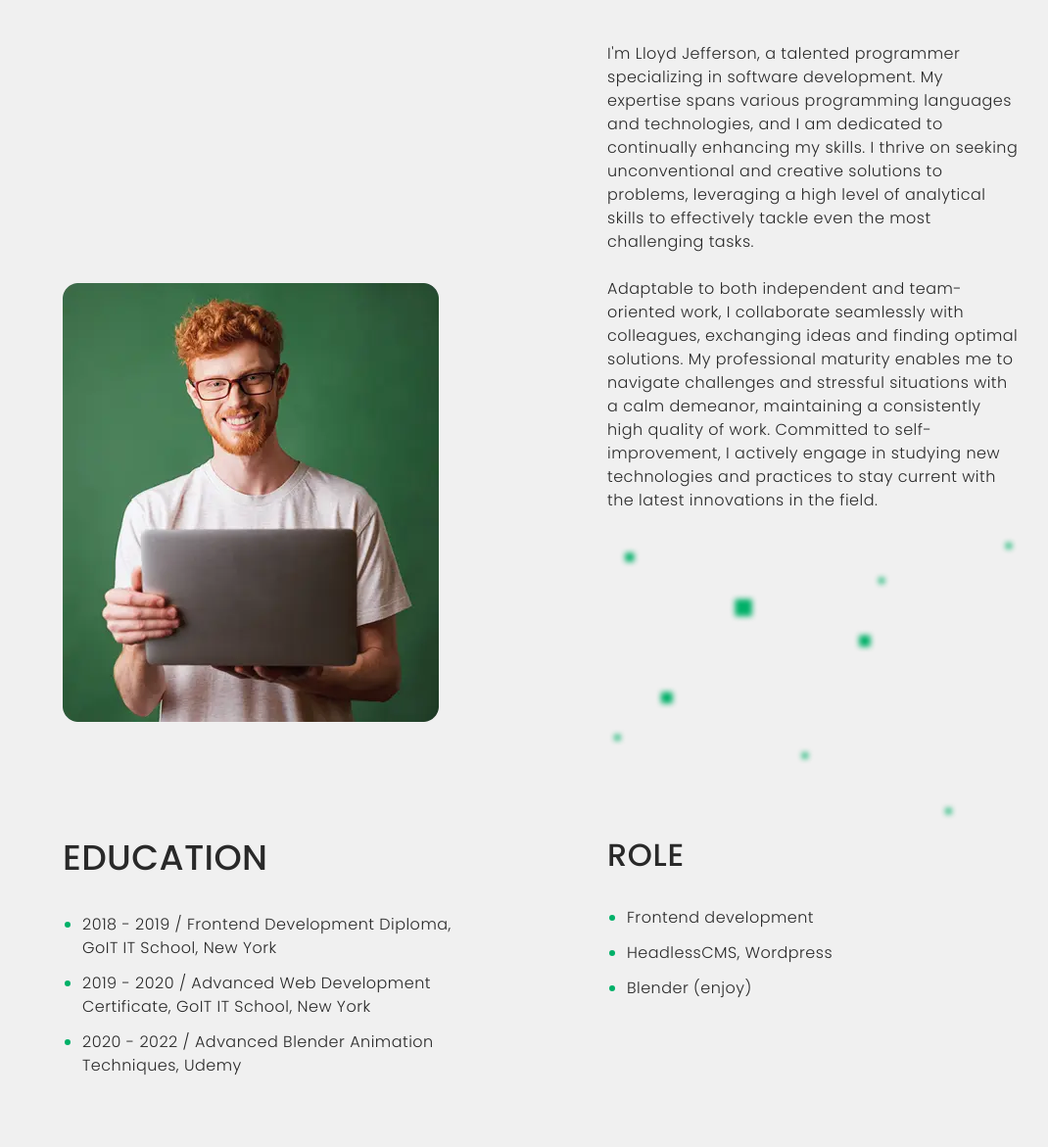
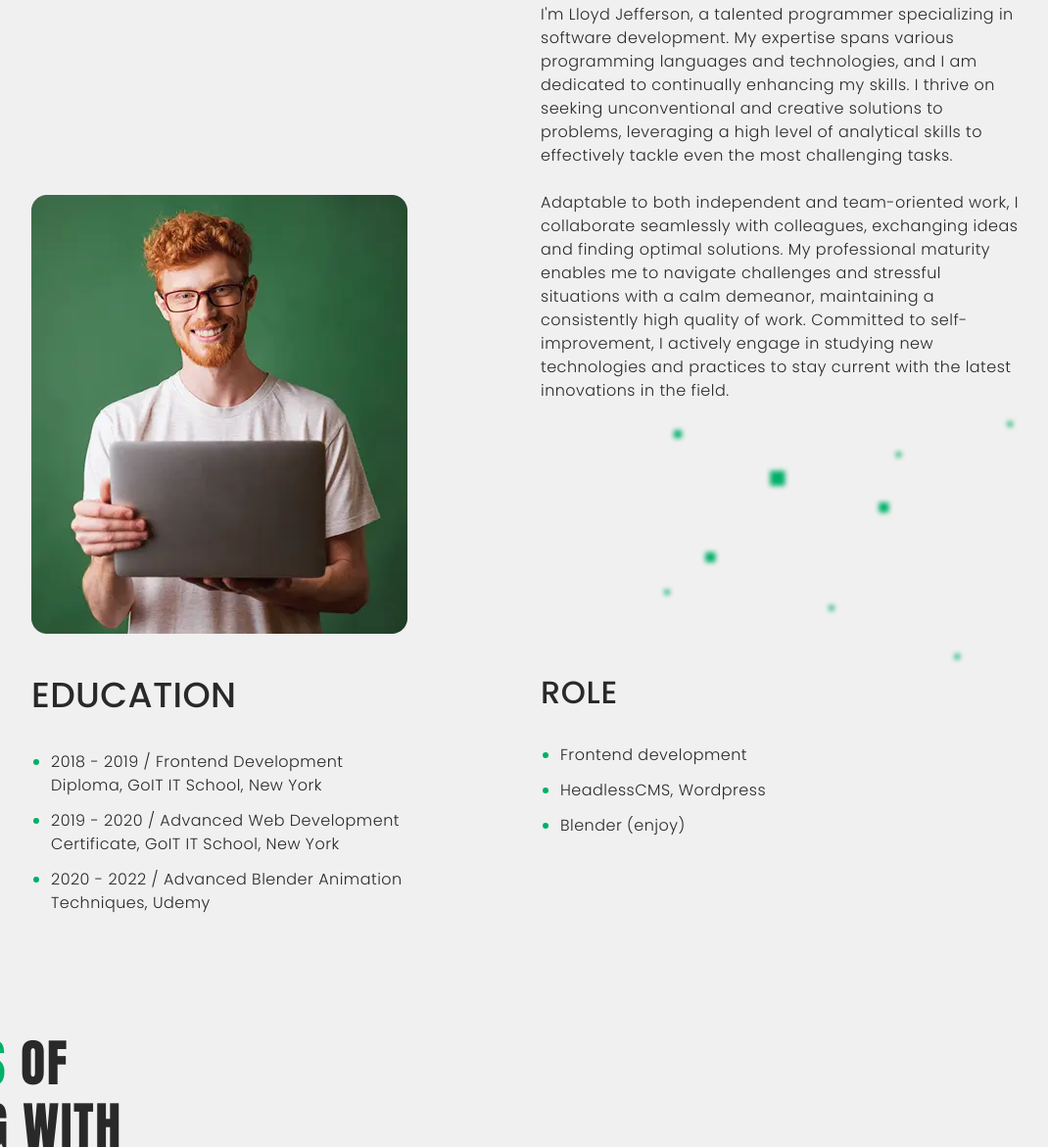
Before and after one commit to maxymus101/JS-team-project-g14, a website built with Vite: page src/index.html in a window 1280 px wide. Shown: the part 235-1406 px from the top of the page at 98% size, without its empty margins (208-1278 px from the left). Built offline with nearby package versions, Linux system fonts and the light colour scheme.

Commit message:
css and thml about

```diff
--- a/src/css/about-me.css
+++ b/src/css/about-me.css
@@ -1,4 +1,6 @@
-
+.about-me{
+    margin-bottom: 80px;
+}
    .about-me-title {
        font-family: "Impact", sans-serif;
    font-weight: 400;
@@ -10,23 +12,23 @@
    color: #292929;
    display: flex;
    align-items: center;
-   padding-bottom: 40px;
+   margin-bottom: 40px;
    }
    .about-me-span {
        color: #00B068;
-       padding-left: 15px;
+       margin-left: 15px;
    }
 
    .content-image-container {
-       display: flex;
+       display: block;
    align-items: center;
-       border-radius: 16px;
+   margin-bottom: 40px;
    }
    .bio-container {
        display: flex;
    justify-content: left;
    flex-direction: column;
-   margin-bottom: 40px;
+
    }
    .bio-title {
        font-family: "Poppins", sans-serif;
@@ -36,8 +38,7 @@
    letter-spacing: 0.02em;
    text-transform: uppercase;
    color: #292929;
-   padding-top: 40px;
-   padding-bottom: 32px;
+   margin-bottom: 32px;
    }
    .bio-item-cont
    .bio-item-cont1 {
@@ -47,12 +48,12 @@
    line-height: 1.5;
    letter-spacing: 0.03em;
    color: #292929;
-   padding-bottom: 24px;
+   margin-bottom: 24px;
 
    }
 
    .education-continer {
-   padding-bottom: 40px;
+   margin-bottom: 40px;
    }
 
    .education-title {
@@ -63,7 +64,7 @@
    letter-spacing: 0.02em;
    text-transform: uppercase;
    color: #292929;
-   padding-bottom: 32px;
+  margin-bottom: 32px;
 
    }
 
@@ -79,7 +80,7 @@
    gap: 12px;
    list-style: disc;
    list-style-position: outside;
-   padding-left: 20px;
+   margin-left: 20px;
    }
 
    .education-list li::marker {
@@ -94,7 +95,7 @@
        letter-spacing: 0.02em;
        text-transform: uppercase;
        color: #292929;
-       padding-bottom: 32px;
+       margin-bottom: 32px;
    }
 
    .role-list {
@@ -109,7 +110,7 @@
    gap: 12px;
    list-style: disc;
    list-style-position: outside;
-   padding-left: 20px;
+   margin-left: 20px;
    }
 
    .role-list li::marker {
@@ -131,34 +132,43 @@
           line-height: 1.1;
           letter-spacing: 0.02em;
           }
-
+          .bio-img-container {
+            display: flex;
+            align-items: flex-start;
+            position: relative;
+            gap: 32px;
+          }
           .content-image-container {
-           position: relative;
-           top: 90px;
-          }
-
-          .bio-img-container {
-           display: grid;
-           grid-template-columns: 3fr 3fr;
-           margin: 0;
-         gap: 32px;
+            flex: 0 0 auto;
+            margin-top: 375px;
           }
 
           .bio-title {
-          font-size: 36px;
-          line-height: 1.3;
-          letter-spacing: 0.01em;
+            font-size: 36px;
+            line-height: 1.3;
+            letter-spacing: 0.01em;
+            }
+          .bio-item-cont {
+            display: flex;
+            flex-direction: column;
           }
 
+          .bio-item-cont1 {
+            margin-bottom: 12px;
+          }
+          .decor-img{
+           position: absolute;
+           margin-top: 680px;
+          }
           .educ-role-container{
-           display: grid;
-           grid-template-columns: 3fr 3fr;
-           margin: 0;
-         gap: 32px;
-         position: relative;
-         top: -160px;
+            display: flex;
+            align-items: flex-start;
+            gap: 32px;
+
           }
-
+         .education-continer{
+            width: 336px;
+         }
           .education-title {
           font-size: 36px;
           line-height: 1.3;
@@ -170,30 +180,40 @@
        /*about-me desctop*/
     @media screen and (min-width: 1280px) {
 
-           .content-image-container {
-            position: relative;
-            top: 100px;
+    .bio-img-container {
+            margin-left: 208px;
+            gap: 136px;
+           }
+    .content-image-container {
+            margin-top: 275px;
+
            }
 
-           .bio-img-container {
-            grid-template-columns: 3fr 3fr;
-          gap: 136px;
-          margin-left: 240px;
-           }
-
-           .bio-title {
+    .bio-title {
            font-size: 36px;
            line-height: 1.3;
            letter-spacing: 0.01em;
            }
+    .bio-item-cont {
+            display: flex;
+            flex-direction: column;
+          }
 
-           .educ-role-container{
-          grid-template-columns: 2fr 2fr;
-          gap: 136px;
-          margin-left: 240px;
-          top: -50px;
+    .bio-item-cont1 {
+            margin-bottom: 24px;
+
+          }
+    .decor-img {
+        margin-left: 120px;
+        margin-top: 500px;
+         }
+    .educ-role-container{
+        margin-left: 208px;
+           gap: 136px;
            }
-
+           .education-continer{
+            width: 384px;
+         }
            .education-title {
            font-size: 36px;
            line-height: 1.3;
--- a/src/partials/about-me.html
+++ b/src/partials/about-me.html
@@ -37,7 +37,9 @@
                            I actively engage in studying new technologies
                         and practices to stay current with the latest innovations in the field.</p>
                     </div>
-                    <img src="./img/svg/aboutimg/decor-bg-2.png" alt="decor-bg-2" class="decor-img">
+                    <div class="decor-img">
+                        <img src="./img/svg/aboutimg/decor-bg-2.png" alt="decor-bg-2">
+                    </div>
                 </div>
             </div>
                 <div class="educ-role-container">
```
